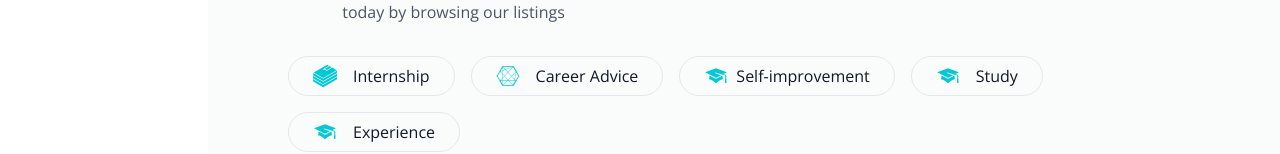
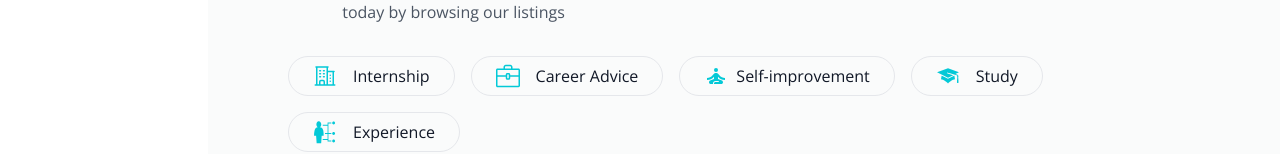
Before and after one commit to Ketema741/careernet, a React (Create React App) app: page /blogs in a window 1280 px wide. Shown: the part 798-952 px from the top of the page. Built offline with nearby package versions, Linux system fonts and the light colour scheme; no server answers.

Commit message:
change blog filter button icons

```diff
--- a/src/pages/guidance/Blogs.tsx
+++ b/src/pages/guidance/Blogs.tsx
@@ -2,9 +2,11 @@ import React, { useEffect, useRef } from 'react';
 import { useSearchParams } from 'react-router-dom';
 
 import { FiSearch } from 'react-icons/fi';
-import { GiGraduateCap } from 'react-icons/gi'
-import { FaConnectdevelop } from 'react-icons/fa'
+import { GiGraduateCap, GiSkills } from 'react-icons/gi'
+import { HiOutlineBuildingOffice2 } from 'react-icons/hi2'
 import { SiBookstack } from 'react-icons/si'
+import { SlBriefcase } from 'react-icons/sl'
+import { MdSelfImprovement } from 'react-icons/md'
 
 import { useBlogContext } from '../../context/blog/blogContext';
 
@@ -100,7 +102,7 @@ const Blogs: React.FC = () => {
               <div
                 className="flex justify-center space-x-4"
               >
-                <SiBookstack className='w-6 h-6' style={{ color: '#03C9D7' }} />
+                <HiOutlineBuildingOffice2 className='w-6 h-6' style={{ color: '#03C9D7' }} />
                 <span className="truncate font-sm dark:text-white">
                   Internship
                 </span>
@@ -112,7 +114,7 @@ const Blogs: React.FC = () => {
               className={`h-10 px-6 py-1 border border-gray-200 dark:bg-gray-800  dark:border-gray-700 rounded-full duration-300 ${typeFilter === "career advice" ? "border-green-400" : ""} hover:border-green-400 hover:shadow-lg hover:shadow-lime-600/20 dark:hover:border-green-300/30`}
             >
               <div className="flex justify-center space-x-4">
-                <FaConnectdevelop className='w-6 h-6' style={{ color: '#03C9D7' }} />
+                <SlBriefcase className='w-6 h-6' style={{ color: '#03C9D7' }} />
                 <span className="truncate font-sm dark:text-white">Career Advice</span>
               </div>
             </button>
@@ -121,7 +123,7 @@ const Blogs: React.FC = () => {
               onClick={() => handleFilterChange("query", "self-improvement")}
               className={`h-10 px-6 py-1 border border-gray-200 dark:bg-gray-800  dark:border-gray-700 rounded-full duration-300 ${typeFilter === "self-improvement" ? "border-blue-400" : ""}  hover:border-blue-400 hover:shadow-lg hover:shadow-blue-600/20 dark:hover:border-blue-300/30`}>
               <div className="flex flex-no-wrap justify-center space-x-2">
-                <GiGraduateCap className='w-6 h-6' style={{ color: '#03C9D7' }} />
+                <MdSelfImprovement className='w-6 h-6' style={{ color: '#03C9D7' }} />
                 <span className="truncate font-sm dark:text-white">Self-improvement</span>
               </div>
             </button>
@@ -140,7 +142,7 @@ const Blogs: React.FC = () => {
               className={`h-10 px-6 py-1 border border-gray-200 dark:bg-gray-800  dark:border-gray-700 rounded-full duration-300 ${typeFilter === "experience" ? "border-blue-400" : ""} hover:border-blue-400 hover:shadow-lg hover:shadow-blue-600/20 dark:hover:border-blue-300/30`}
             >
               <div className="flex justify-center space-x-4">
-                <GiGraduateCap className='w-6 h-6' style={{ color: '#03C9D7' }} />
+                <GiSkills className='w-6 h-6' style={{ color: '#03C9D7' }} />
                 <span className="truncate font-sm dark:text-white">Experience</span>
               </div>
             </button>
```
